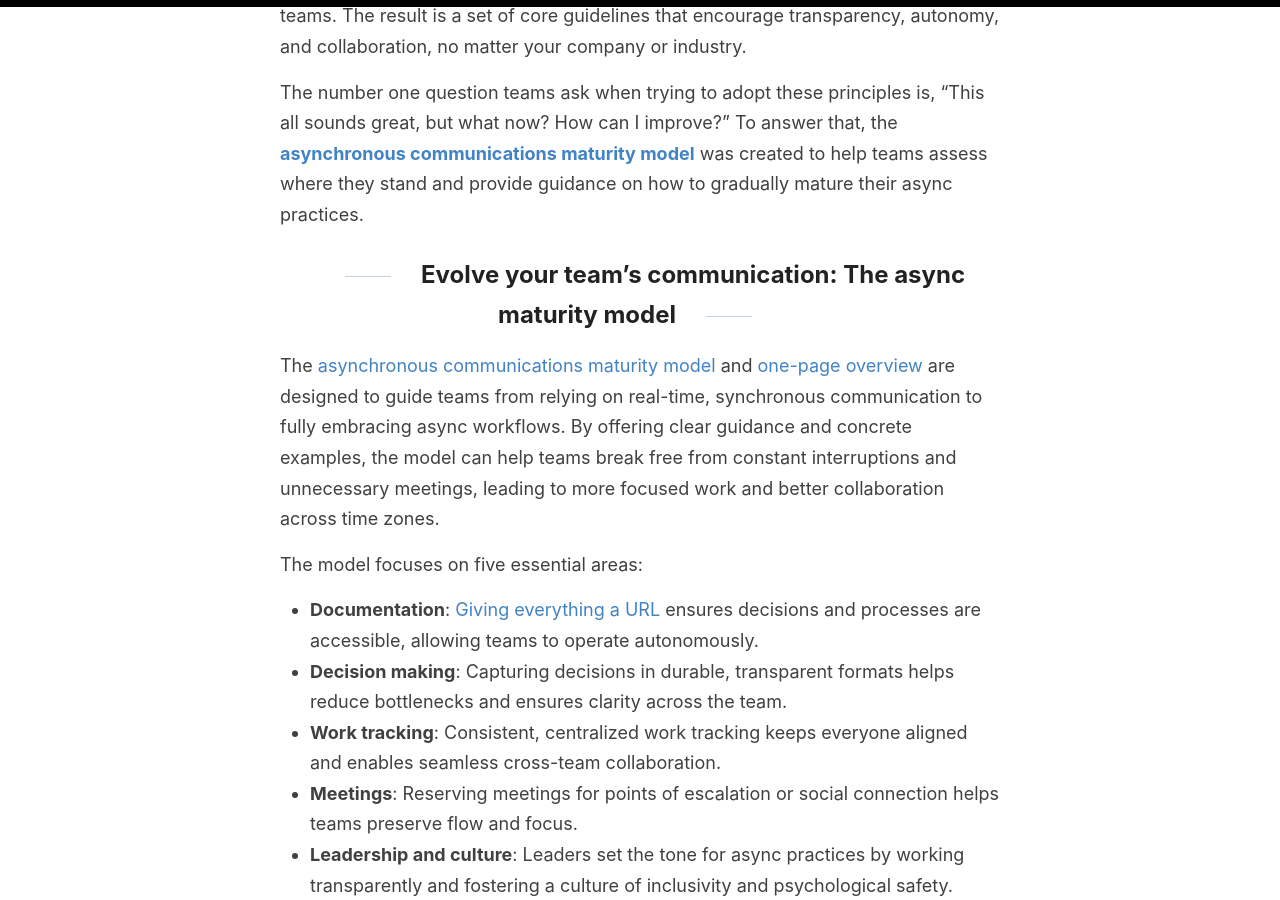
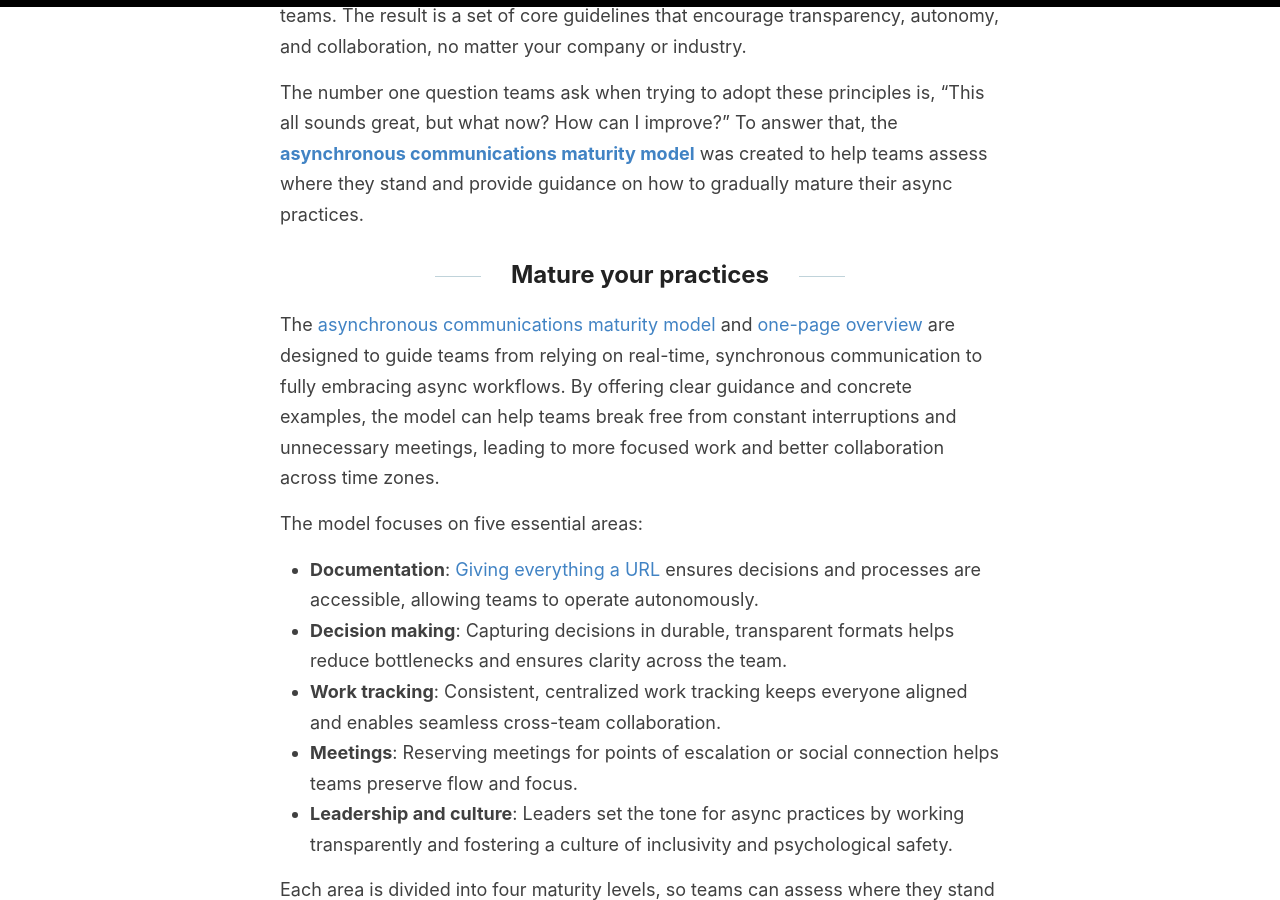
Before and after one commit to amatlack/amatlack.github.io, a Jekyll site: the page built from _posts/2024-10-03-async-comms-maturity-model.md, in a window 1280 px wide and 900 px high, scrolled down 1449 px. Built offline with Jekyll 4.4.1, drawn with Linux system fonts in a browser that asks for light colours.

Commit message:
header too long for the formatting

```diff
--- a/_posts/2024-10-03-async-comms-maturity-model.md
+++ b/_posts/2024-10-03-async-comms-maturity-model.md
@@ -16,7 +16,7 @@ Adapted from the principles and practices [originally developed at GitHub](https
 
 The number one question teams ask when trying to adopt these principles is, “This all sounds great, but what now? How can I improve?” To answer that, the [**asynchronous communications maturity model**](https://github.com/amatlack/rethinking-async-communications/blob/main/maturity-model.md) was created to help teams assess where they stand and provide guidance on how to gradually mature their async practices.
 
-## Evolve your team's communication: The async maturity model
+## Mature your practices
 
 The [asynchronous communications maturity model](https://github.com/amatlack/rethinking-async-communications/blob/main/maturity-model.md) and [one-page overview](https://github.com/amatlack/rethinking-async-communications/blob/main/one-page-maturity-overview.pdf) are designed to guide teams from relying on real-time, synchronous communication to fully embracing async workflows. By offering clear guidance and concrete examples, the model can help teams break free from constant interruptions and unnecessary meetings, leading to more focused work and better collaboration across time zones.
 
```
